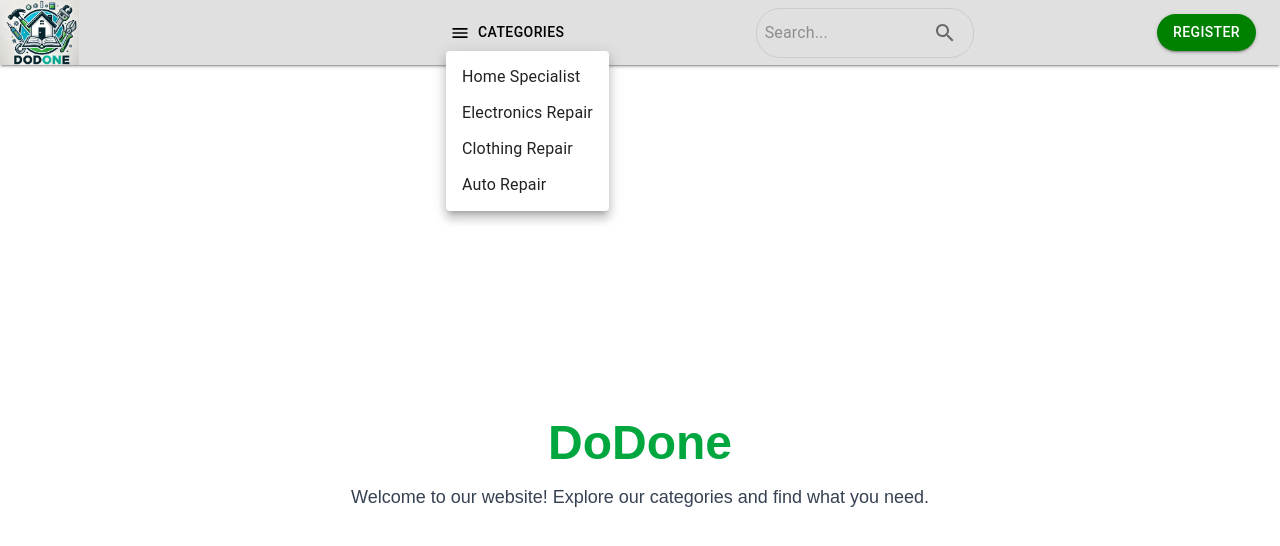
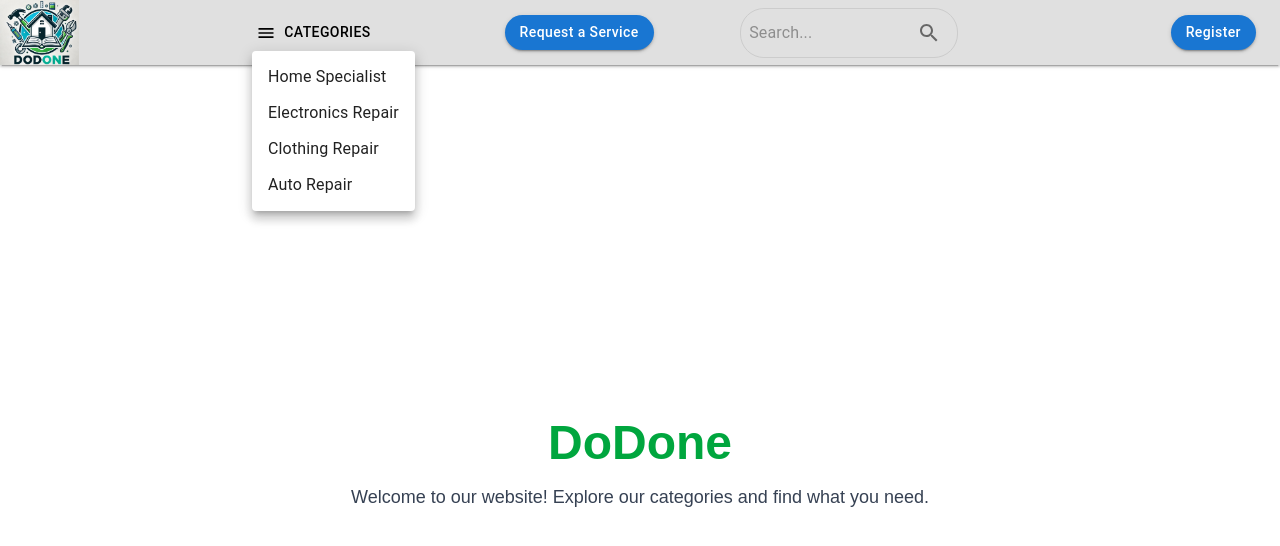
Before and after one commit to Vhkan/dodone, a Next.js app: page / in a window 1280 px wide. Both pictures are taken after a click on the button "CATEGORIES". Shown: the top 546 px of the page. Built offline with nearby package versions, Linux system fonts and the light colour scheme.

Commit message:
add request a service btn, modify buttons styling to look equal

```diff
--- a/src/components/Header.tsx
+++ b/src/components/Header.tsx
@@ -2,7 +2,16 @@
 
 import { useState } from "react";
 import Link from "next/link";
-import { AppBar, Toolbar, Typography, Button, Menu, MenuItem, TextField, IconButton } from "@mui/material";
+import {
+  AppBar,
+  Toolbar,
+  Typography,
+  Button,
+  Menu,
+  MenuItem,
+  TextField,
+  IconButton,
+} from "@mui/material";
 import SearchIcon from "@mui/icons-material/Search";
 import MenuIcon from "@mui/icons-material/Menu";
 
@@ -39,7 +48,11 @@
       },
       {
         name: "Bike",
-        subcategories: ["Wheel Alignment", "Brake Service", "Chain Replacement"],
+        subcategories: [
+          "Wheel Alignment",
+          "Brake Service",
+          "Chain Replacement",
+        ],
       },
       {
         name: "Motorcycle",
@@ -56,8 +69,10 @@
 const Header = () => {
   const [anchorEl, setAnchorEl] = useState<null | HTMLElement>(null);
   const [subAnchorEl, setSubAnchorEl] = useState<null | HTMLElement>(null);
-  const [selectedSubcategories, setSelectedSubcategories] = useState<string[]>([]);
-  const [selectedCategory, setSelectedCategory] = useState<string>('');
+  const [selectedSubcategories, setSelectedSubcategories] = useState<string[]>(
+    []
+  );
+  const [selectedCategory, setSelectedCategory] = useState<string>("");
   const open = Boolean(anchorEl);
   const subOpen = Boolean(subAnchorEl);
 
@@ -65,7 +80,10 @@
     setAnchorEl(event.currentTarget);
   };
 
-  const handleSubMenuOpen = (event: React.MouseEvent<HTMLElement>, category: string) => {
+  const handleSubMenuOpen = (
+    event: React.MouseEvent<HTMLElement>,
+    category: string
+  ) => {
     setAnchorEl(null); // Close the main menu
 
     // Type assertion here to specify the structure of categoryData
@@ -81,7 +99,6 @@
     }
   };
 
-
   const handleMenuClose = () => {
     setAnchorEl(null);
     setSubAnchorEl(null);
@@ -91,7 +108,11 @@
     <AppBar position="static" sx={{ bgcolor: "grey.300", boxShadow: 2 }}>
       <Toolbar sx={{ display: "flex", justifyContent: "space-between", px: 2 }}>
         {/* Logo and Title */}
-        <img src="/doDone1.jpg" alt="doDone Logo" style={{ height: 65, width: "auto", marginLeft: "-1.5em" }}/>
+        <img
+          src="/doDone1.jpg"
+          alt="doDone Logo"
+          style={{ height: 65, width: "auto", marginLeft: "-1.5em" }}
+        />
         <Typography variant="h6" sx={{ fontWeight: "bold", color: "black" }}>
           {/* <Link href="/" style={{ textDecoration: "none", color: "green" }}>DoDone</Link> */}
         </Typography>
@@ -107,7 +128,30 @@
           >
             Categories
           </Button>
-          <Menu id="category-menu" anchorEl={anchorEl} open={open} onClose={handleMenuClose}>
+
+          <Button
+            variant="contained"
+            sx={{
+              backgroundColor: "#1976d2",
+              color: "white",
+              padding: "5px 15px",
+              borderRadius: "2em",
+              textTransform: "none",
+              marginLeft: "9em",
+              "&:hover": {
+                backgroundColor: "#1565c0",
+              },
+            }}
+          >
+            Request a Service
+          </Button>
+
+          <Menu
+            id="category-menu"
+            anchorEl={anchorEl}
+            open={open}
+            onClose={handleMenuClose}
+          >
             {categories.map((category) => (
               <MenuItem
                 key={category.name}
@@ -121,7 +165,12 @@
 
         {/* Subcategories Menu */}
         {selectedCategory && (
-          <Menu id="subcategory-menu" anchorEl={subAnchorEl} open={subOpen} onClose={handleMenuClose}>
+          <Menu
+            id="subcategory-menu"
+            anchorEl={subAnchorEl}
+            open={subOpen}
+            onClose={handleMenuClose}
+          >
             {selectedSubcategories.map((sub) => (
               <MenuItem key={sub} onClick={handleMenuClose}>
                 {sub}
@@ -131,11 +180,22 @@
         )}
 
         {/* Search Bar */}
-        <div style={{ display: "flex", alignItems: "center", border: "1px solid #ccc", borderRadius: "1.5em", padding: "4px 8px" }}>
+        <div
+          style={{
+            display: "flex",
+            alignItems: "center",
+            border: "1px solid #ccc",
+            borderRadius: "1.5em",
+            padding: "4px 8px",
+          }}
+        >
           <TextField
             variant="standard"
             placeholder="Search..."
-            sx={{ width: "160px", "& .MuiInputBase-root": { borderBottom: "none" } }}
+            sx={{
+              width: "160px",
+              "& .MuiInputBase-root": { borderBottom: "none" },
+            }}
             InputProps={{ disableUnderline: true }}
           />
           <IconButton>
@@ -148,10 +208,15 @@
           <Button
             variant="contained"
             sx={{
-              borderRadius: "1.5em",
-              bgcolor: "green",
+              backgroundColor: "#1976d2",
               color: "white",
-              "&:hover": { bgcolor: "darkgreen" },
+              padding: "5px 15px",
+              borderRadius: "2em",
+              textTransform: "none",
+              marginLeft: "9em",
+              "&:hover": {
+                backgroundColor: "#1565c0",
+              },
             }}
           >
             Register
```
Also changed, not shown: public/DoDone_logo.jpg (added).
